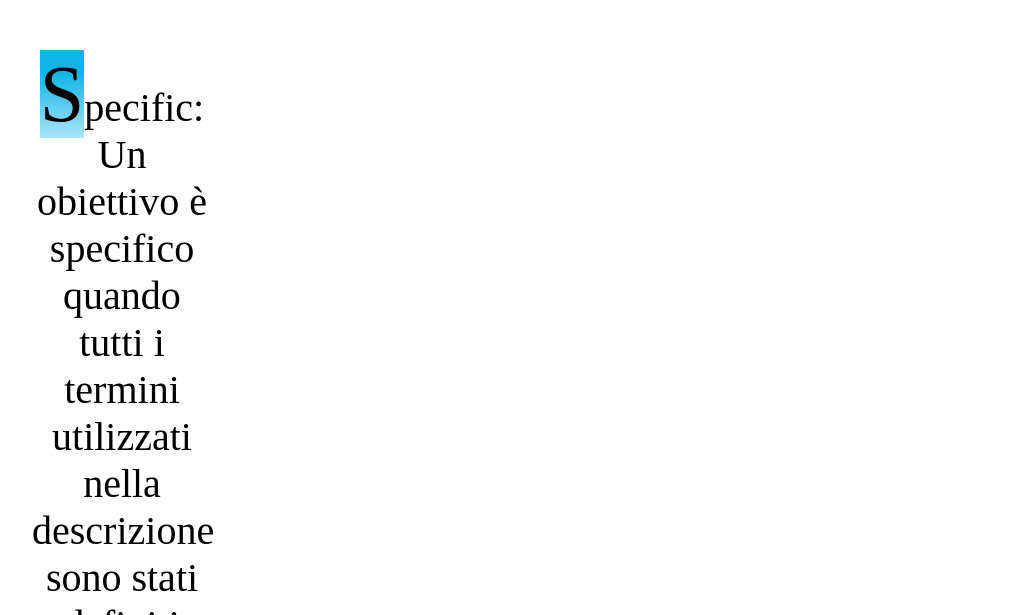
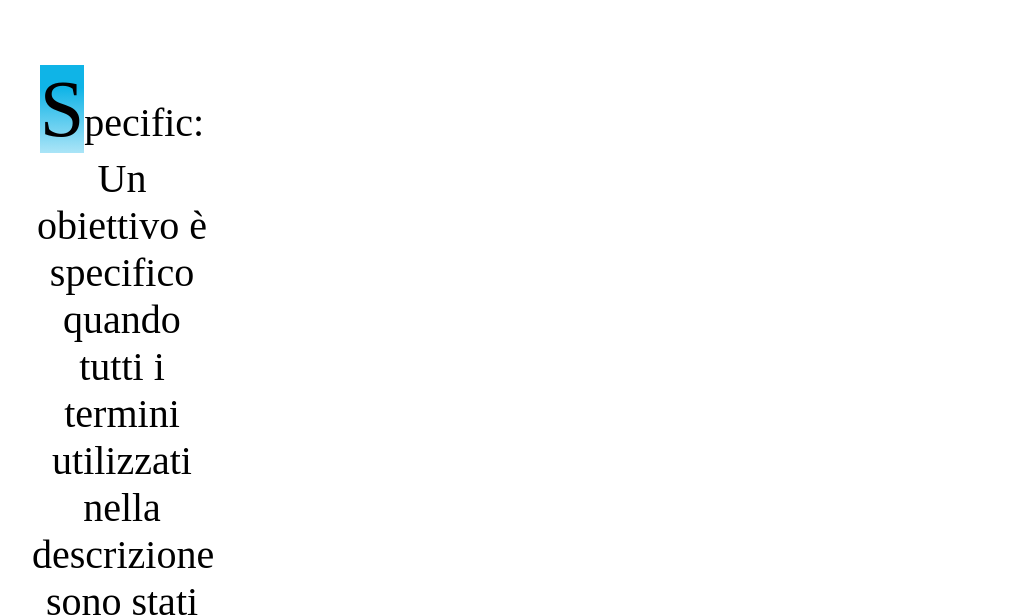
Before and after one commit to GiacomoFurcas1/giacomofurcas1.github.io, a plain HTML site: page smart.html in a window 1280 px wide. Shown: the part 185-800 px from the top of the page, without its empty margins (128-1151 px from the left). Drawn offline with Linux system fonts and the light colour scheme.

Commit message:
Update smart.css

```diff
--- a/css/smart.css
+++ b/css/smart.css
@@ -24,5 +24,4 @@ firstletter{
     background: linear-gradient(to bottom,  #0fb4e7 26%,#a9e4f7 99%,#a9e4f7 99%); /* W3C, IE10+, FF16+, Chrome26+, Opera12+, Safari7+ */
     filter: progid:DXImageTransform.Microsoft.gradient( startColorstr='#0fb4e7', endColorstr='#a9e4f7',GradientType=0 ); /* IE6-9 */
     font-size: 80px;
-    line-height: 60px;
 }
```
